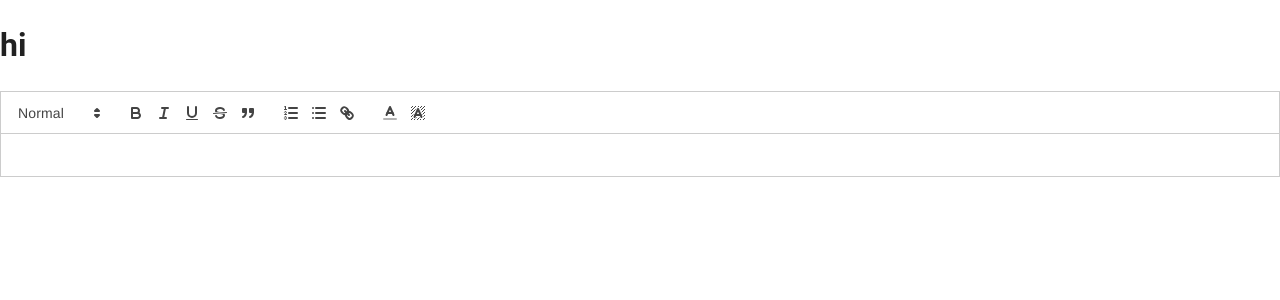
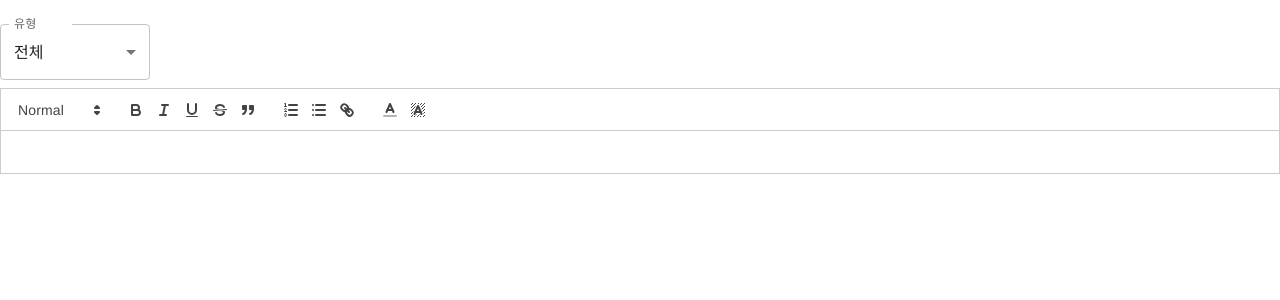
Before and after one commit to EnterRyan/muiProject, a React (Create React App) app: page /comtest in a window 1280 px wide. Shown: the top 300 px of the page. Built offline with nearby package versions, Linux system fonts and the light colour scheme.

Commit message:
테이블 뷰잉 선택 셀렉트 박스 구현. 아토믹 디자인에 맞게 컴포넌트 재분류.

```diff
--- a/src/App.js
+++ b/src/App.js
@@ -1,7 +1,8 @@
 import { Router } from 'react';
 import { createBrowserRouter, RouterProvider } from 'react-router-dom';
-import Editor from './components/Atoms/Editor';
-import UserHistoryInput from './components/Molecule/UserHistoryInput';
+import Editor from './components/Molecule/Editor';
+import TableSelectBox from './components/Atoms/SelectTableType';
+import UserHistoryInput from './components/Organism/UserHistoryInput';
 import AppLogin from './components/Pages/AppLogin';
 
 const router = createBrowserRouter([
--- /dev/null
+++ b/src/components/Atoms/SelectTableType.jsx
@@ -0,0 +1,32 @@
+import { useState } from 'react';
+//MUI
+import { FormControl, InputLabel, MenuItem, Select } from '@mui/material';
+
+/***
+ * 테이블 유형 선택 컴포넌트.
+ * total : 전체유형
+ * contract : 계약,
+ * support : 기술지원,
+ * issue : 이슈.
+ */
+export default function SelectTableType(){
+  const [tableType, setTableType] = useState('total');
+  const handleTalbeType =(e)=>{setTableType(e.target.value)};
+  return (
+    <FormControl fullWidth>
+      <InputLabel id="tableSelectlabel">유형</InputLabel>
+      <Select
+        labelId='tableSelectlabel'
+        id = 'tableSelectType'
+        value = {tableType}
+        label = 'tableType'
+        onChange={handleTalbeType}
+      >
+        <MenuItem value={'total'}>전체</MenuItem>
+        <MenuItem value={'contract'}>계약</MenuItem>
+        <MenuItem value={'support'}>기술지원</MenuItem>
+        <MenuItem value={'issue'}>이슈처리</MenuItem>
+      </Select>
+    </FormControl>
+  );
+}
--- /dev/null
+++ b/src/components/Atoms/SubmitBtn.jsx
@@ -0,0 +1,3 @@
+export default function SubmitBtn(){
+
+}
--- a/src/components/Atoms/Calendar.jsx
+++ b/src/components/Molecule/Calendar.jsx
@@ -1,3 +1,4 @@
+
 export default function Calendar(){
   return (
     <></>
--- a/src/components/Molecule/UserHistoryInput.jsx
+++ /dev/null
@@ -1,18 +0,0 @@
-import { useState } from 'react';
-import EditorBox from '../Atoms/Editor';
-
-export default function UserHistoryInput(){
-  const [editorValue, setEditorValue] =  useState('');
-
-  const handlSetEditorValue =(contents)=>{
-    setEditorValue(contents);
-    console.log(`molecule is  ${editorValue}`);
-  };
-
-  return (
-    <>
-      <h1>hi</h1>
-      <EditorBox editValue={handlSetEditorValue}/>
-    </>
-  );
-}
--- /dev/null
+++ b/src/components/Organism/UserHistoryInput.jsx
@@ -0,0 +1,29 @@
+import { useState } from 'react';
+//MUI
+import Box from '@mui/material/Box';
+//Atomic Component
+import EditorBox from '../Molecule/Editor';
+import SelectTableType from '../Atoms/SelectTableType';
+
+/* 캘린더, 카테고리 셀릭트 박스, 종료버튼, 에디터, 히든 폼, 서브밋버튼.
+*  에디터의 값을 State로 지정하고 Props로 내려준다. (근데 그럼 아토믹 설계가됨?)=> 더쪼갤수 있겠는대? 3등분
+*  => 상위 컴포넌트 개발 후 Prop Drilling을 고려하여 Context API 사용 해보자.
+*/
+
+export default function UserHistoryInput(){
+  const [editorValue, setEditorValue] =  useState('');
+
+  const handlSetEditorValue =(contents)=>{
+    setEditorValue(contents);
+    console.log(`molecule is  ${editorValue}`);
+  };
+
+  return (
+    <Box sx={{marginTop : 3}}>
+      <Box sx={{width : '150px', marginBottom : 1}}>
+        <SelectTableType/>
+      </Box>
+      <EditorBox editValue={handlSetEditorValue}/>
+    </Box>
+  );
+}
```
Also changed, not shown: src/components/Atoms/BtnShowHidenComponent.jsx (added), src/components/Atoms/ExitBtn.jsx (added), src/components/Molecule/DialogHeader.jsx (added), src/components/Molecule/Editor.jsx (renamed from src/components/Atoms/Editor.jsx), src/components/Molecule/HiddenForm.jsx (added), src/components/Template/SideBarSample.jsx (renamed from src/components/Template/Organism/SideBarSample.jsx), 1 other file (tests, documents, lock files or other folders).
